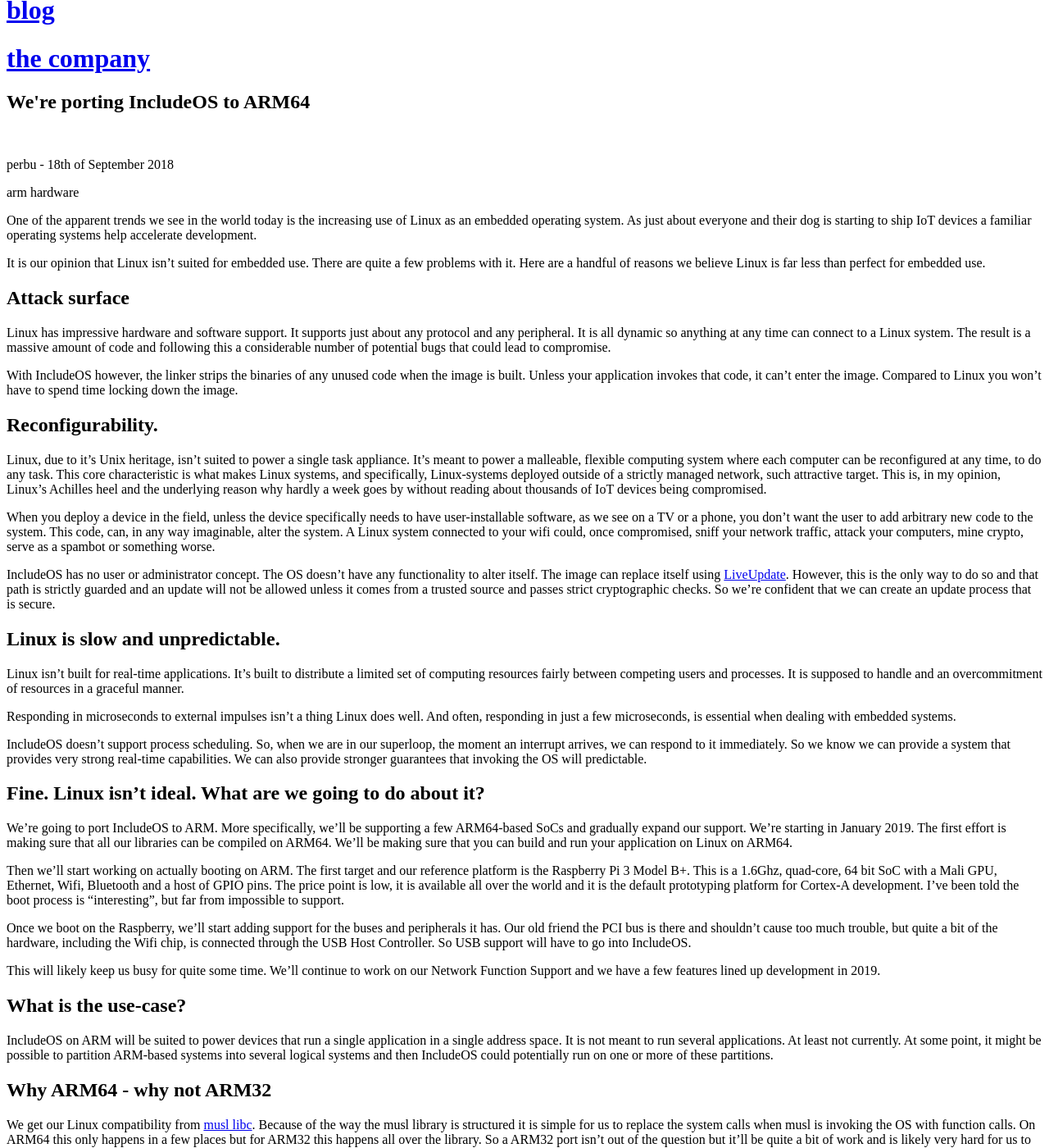
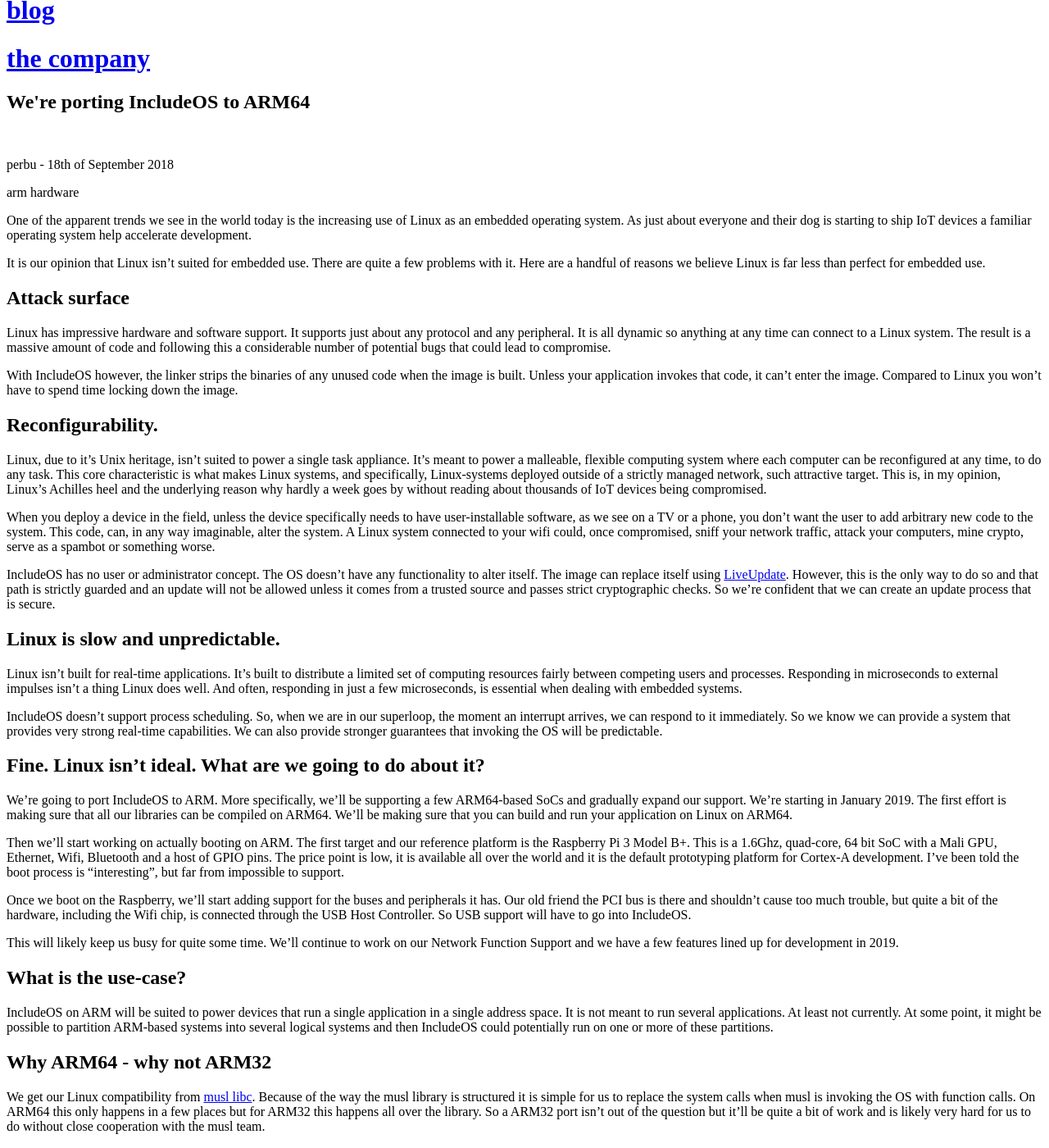
Before and after one commit to includeos/includeos.org, a Jekyll site: the page built from _src/_posts/2018-10-9-port-to-arm.md, in a window 1280 px wide and 1400 px high, scrolled down 206 px. Shown: the whole window at 82% size. Built offline with Jekyll 4.4.1, drawn with Linux system fonts in a browser that asks for light colours; nearby versions of some CDN libraries; library files that are not in the unit come from our copies.

Commit message:
feedback from ingve

```diff
--- a/_src/_posts/2018-10-9-port-to-arm.md
+++ b/_src/_posts/2018-10-9-port-to-arm.md
@@ -9,7 +9,7 @@ author-image: /assets/img/authors/perbu.jpg
 summary: "Linux is unsuited for embedded development. We're porting IncludeOS to ARM."
 ---
 
-One of the apparent trends we see in the world today is the increasing use of Linux as an embedded operating system. As just about everyone and their dog is starting to ship IoT devices a familiar operating systems help accelerate development.
+One of the apparent trends we see in the world today is the increasing use of Linux as an embedded operating system. As just about everyone and their dog is starting to ship IoT devices a familiar operating system help accelerate development.
 
 It is our opinion that Linux isn't suited for embedded use. There are quite a few problems with it. Here are a handful of reasons we believe Linux is far less than perfect for embedded use.
 
@@ -29,11 +29,9 @@ IncludeOS has no user or administrator concept. The OS doesn't have any function
 
 ## Linux is slow and unpredictable.
 
-Linux isn't built for real-time applications. It's built to distribute a limited set of computing resources fairly between competing users and processes. It is supposed to handle and an overcommitment of resources in a graceful manner.
+Linux isn't built for real-time applications. It's built to distribute a limited set of computing resources fairly between competing users and processes. Responding in microseconds to external impulses isn't a thing Linux does well. And often, responding in just a few microseconds, is essential when dealing with embedded systems.
 
-Responding in microseconds to external impulses isn't a thing Linux does well. And often, responding in just a few microseconds, is essential when dealing with embedded systems.
-
-IncludeOS doesn't support process scheduling. So, when we are in our superloop, the moment an interrupt arrives, we can respond to it immediately. So we know we can provide a system that provides very strong real-time capabilities. We can also provide stronger guarantees that invoking the OS will predictable.
+IncludeOS doesn't support process scheduling. So, when we are in our superloop, the moment an interrupt arrives, we can respond to it immediately. So we know we can provide a system that provides very strong real-time capabilities. We can also provide stronger guarantees that invoking the OS will be predictable.
 
 ## Fine. Linux isn't ideal. What are we going to do about it?
 
@@ -43,7 +41,7 @@ Then we'll start working on actually booting on ARM. The first target and our re
 
 Once we boot on the Raspberry, we'll start adding support for the buses and peripherals it has. Our old friend the PCI bus is there and shouldn't cause too much trouble, but quite a bit of the hardware, including the Wifi chip, is connected through the USB Host Controller. So USB support will have to go into IncludeOS.
 
-This will likely keep us busy for quite some time. We'll continue to work on our Network Function Support and we have a few features lined up development in 2019.
+This will likely keep us busy for quite some time. We'll continue to work on our Network Function Support and we have a few features lined up for development in 2019.
 
 ## What is the use-case?
 
```
